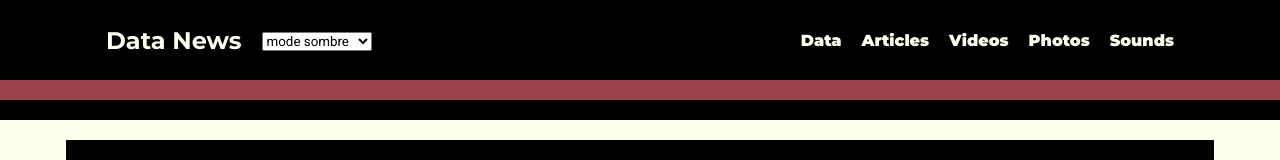
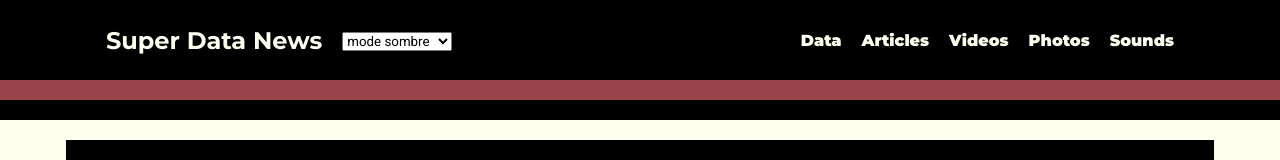
Before and after one commit to Orphee1/massecritique-datanews, a React (Create React App) app: page / in a window 1280 px wide. Shown: the top 160 px of the page. Built offline with nearby package versions, Linux system fonts and the light colour scheme.

Commit message:
minor correction

```diff
--- a/src/components/Header/Header.js
+++ b/src/components/Header/Header.js
@@ -50,7 +50,7 @@ export default function Header({ setIndexPage }) {
                                                       color: option.syntax,
                                                 }}
                                           >
-                                                Data News
+                                                Super Data News
                                           </span>
                                     </Link>
                               </li>
```
